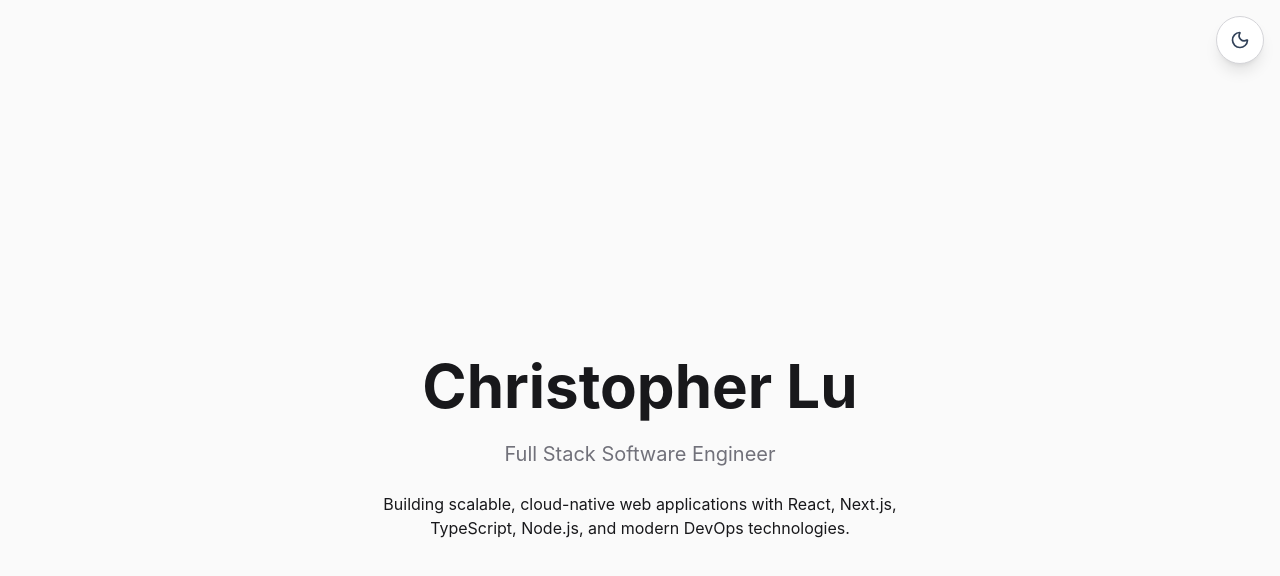
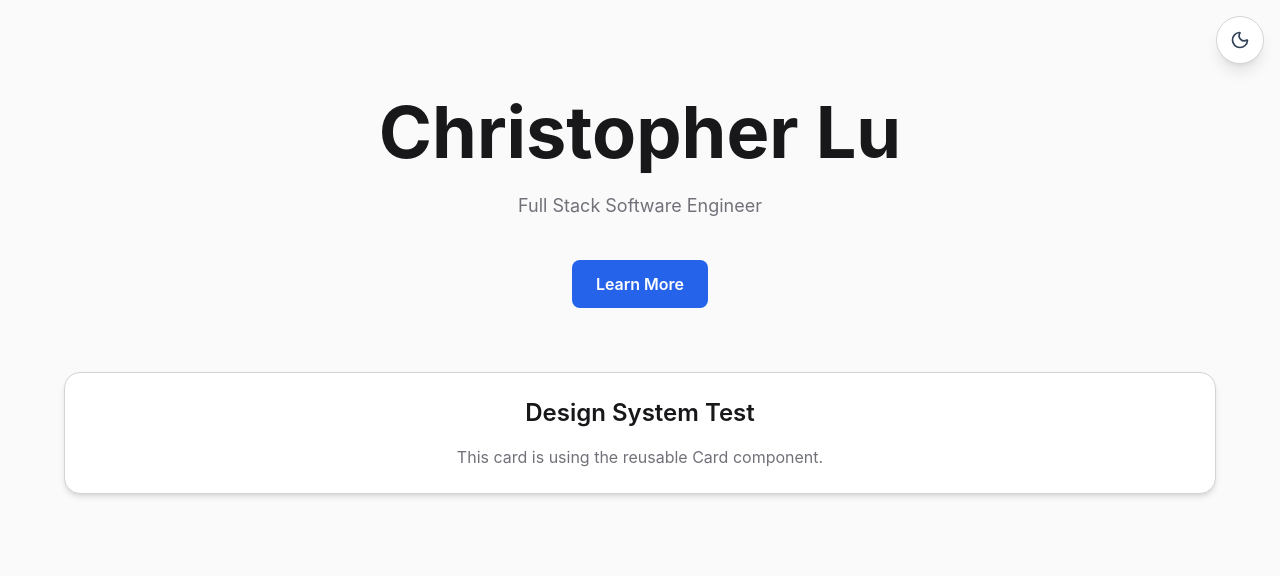
Before and after one commit to christopher-lu/Portfolio, a Next.js app: page / in a window 1280 px wide. Shown: the top 576 px of the page. Built offline with nearby package versions, Linux system fonts and the light colour scheme.

Commit message:
add ui components

```diff
--- a/app/page.tsx
+++ b/app/page.tsx
@@ -1,18 +1,38 @@
+import Button from "@/components/ui/Button";
+import Container from "@/components/ui/Container";
+import Section from "@/components/ui/Section";
+import Card from "@/components/ui/Card";
+
 export default function Page() {
   return (
-    <main className="flex min-h-screen flex-col items-center justify-center gap-6 px-6 pt-24">
-      <h1 className="text-6xl font-bold">
-        Christopher Lu
-      </h1>
+    <Container>
+      <Section className="text-center">
+        <h1 className="text-5xl font-bold md:text-7xl">
+          Christopher Lu
+        </h1>
 
-      <p className="text-xl text-[var(--muted)]">
-        Full Stack Software Engineer
-      </p>
+        <p className="mt-6 text-lg text-[var(--muted)]">
+          Full Stack Software Engineer
+        </p>
 
-      <p className="text-center max-w-xl">
-        Building scalable, cloud-native web applications with React,
-        Next.js, TypeScript, Node.js, and modern DevOps technologies.
-      </p>
-    </main>
+        <div className="mt-10 flex justify-center">
+          <Button href="/about">
+            Learn More
+          </Button>
+        </div>
+
+        <div className="mt-16">
+          <Card>
+            <h2 className="text-2xl font-semibold">
+              Design System Test
+            </h2>
+
+            <p className="mt-4 text-[var(--muted)]">
+              This card is using the reusable Card component.
+            </p>
+          </Card>
+        </div>
+      </Section>
+    </Container>
   );
 }
--- /dev/null
+++ b/components/ui/Button.tsx
@@ -0,0 +1,35 @@
+import Link from "next/link";
+import { ReactNode } from "react";
+
+type ButtonProps = {
+  href: string;
+  children: ReactNode;
+};
+
+export default function Button({
+  href,
+  children,
+}: ButtonProps) {
+  return (
+    <Link
+      href={href}
+      className="
+        inline-flex
+        items-center
+        justify-center
+        rounded-lg
+        bg-[var(--accent)]
+        px-6
+        py-3
+        font-semibold
+        text-white
+        transition-all
+        duration-300
+        hover:scale-105
+        hover:opacity-90
+      "
+    >
+      {children}
+    </Link>
+  );
+}
--- /dev/null
+++ b/components/ui/Card.tsx
@@ -0,0 +1,31 @@
+import { ReactNode } from "react";
+
+type CardProps = {
+  children: ReactNode;
+  className?: string;
+};
+
+export default function Card({
+  children,
+  className = "",
+}: CardProps) {
+  return (
+    <div
+      className={`
+        rounded-2xl
+        border
+        border-[var(--border)]
+        bg-[var(--card)]
+        p-6
+        shadow-md
+        transition-all
+        duration-300
+        hover:-translate-y-1
+        hover:shadow-xl
+        ${className}
+      `}
+    >
+      {children}
+    </div>
+  );
+}
--- /dev/null
+++ b/components/ui/Container.tsx
@@ -0,0 +1,27 @@
+import { ReactNode } from "react";
+
+type ContainerProps = {
+  children: ReactNode;
+  className?: string;
+};
+
+export default function Container({
+  children,
+  className = "",
+}: ContainerProps) {
+  return (
+    <div
+      className={`
+        mx-auto
+        w-full
+        max-w-7xl
+        px-6
+        md:px-10
+        lg:px-16
+        ${className}
+      `}
+    >
+      {children}
+    </div>
+  );
+}
--- /dev/null
+++ b/components/ui/Section.tsx
@@ -0,0 +1,23 @@
+import { ReactNode } from "react";
+
+type SectionProps = {
+  children: ReactNode;
+  className?: string;
+};
+
+export default function Section({
+  children,
+  className = "",
+}: SectionProps) {
+  return (
+    <section
+      className={`
+        py-16
+        md:py-24
+        ${className}
+      `}
+    >
+      {children}
+    </section>
+  );
+}
```
